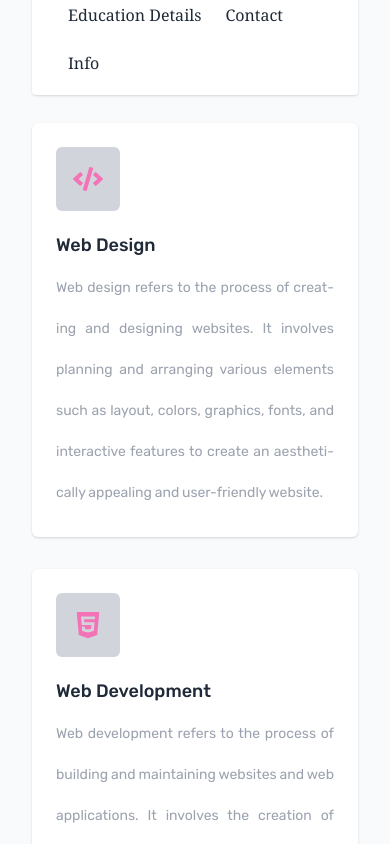
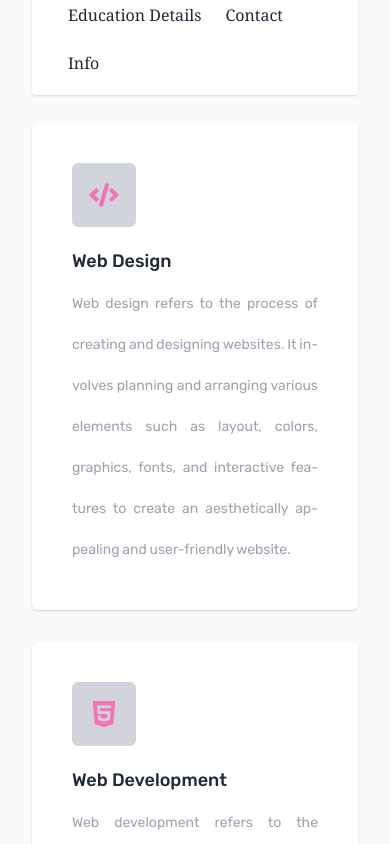
Before and after one commit to mk022104/resume-react-template-main, a React (Create React App) app: page /services in a window 390 px wide. Shown: the part 1220-2064 px from the top of the page. Built offline with nearby package versions, Linux system fonts and the light colour scheme.

Commit message:
fixing responsive ness entire application

```diff
--- a/src/components/pages/Group/Group.js
+++ b/src/components/pages/Group/Group.js
@@ -6,7 +6,7 @@
 
 const Group =()=>{
     return (
-        <div className="bg-cover bg-center h-96 mr-8 ml-8 mb-8 lg:mb-8 rounded-sm rounded-md rounded-lg" style={{ backgroundImage: `url(${mountain})`  }}>
+        <div className="bg-cover bg-center h-96 md:mr-8 md:ml-8 md:mb-8 lg:mb-8 sm:mx-0 rounded-sm rounded-md rounded-lg" style={{ backgroundImage: `url(${mountain})`  }}>
           <div className="flex items-center justify-center h-full bg-black bg-opacity-10">
              <h1 className="text-white font-serif text-left	text-center">
                 <div className="flex items-center space-x-4 p-4"> <AiOutlineInfoCircle className="h-5 w-5"/><div className="text-l hover:text-purple-40">Madhukar Reddy Gangapuram</div></div>
--- a/src/components/pages/Service/ServiceItem.jsx
+++ b/src/components/pages/Service/ServiceItem.jsx
@@ -4,7 +4,7 @@
   const { icon, title, description } = props.service;
   return (
     <div className="w-full lg:w-1/2">
-      <div className="my-4 md:mx-4 shadow p-6 rounded-md bg-white group hover:shadow-md">
+      <div className="my-4 md:mx-4 shadow p-10 lg:p-6 md:p-10 rounded-md bg-white group hover:shadow-md">
         <div className="w-16 h-16 flex items-center justify-center rounded-md text-3xl mb-5 bg-gray-300 bg-opacity-500 text-pink-400 transition duration-100 group-hover:bg-indigo-900">
           {icon}
         </div>
--- a/src/components/sections/Footer/Footer.jsx
+++ b/src/components/sections/Footer/Footer.jsx
@@ -21,7 +21,7 @@
     console.log(count);
   }
   return (
-    <footer className="bg-amber-950 p-4 absolute bottom-0 left-0 w-full">
+    <footer className="bg-amber-950 p-4 absolute md:bottom-0 left-0 w-full">
       <div className="container px-4">
         <p className="text-sm text-black-900 tracking-wide text-center">
           Designed and Developed by Madhukar Reddy.:::<span class="tracking-tight md:tracking-wide text-black-900 text-center ">{time} {Today} {timeZone}</span>
```
Also changed, not shown: src/images/portfolio/unsplash.jpg (deleted), 1 other file (tests, documents, lock files or other folders).
